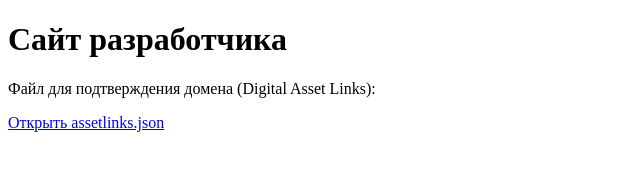
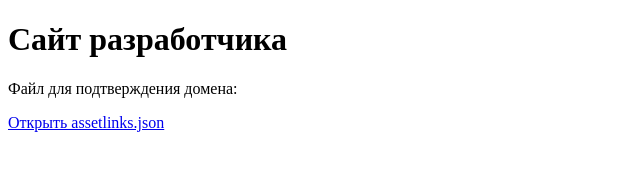
Before and after one commit to Zafar1595/zafar1595.github.io, a plain HTML site: page index.html in a window 1280 px wide. Shown: the whole page, without its empty margins (0-640 px from the left). Drawn offline with Linux system fonts and the light colour scheme.

Commit message:
Update index.html

```diff
--- a/index.html
+++ b/index.html
@@ -6,7 +6,7 @@
 </head>
 <body>
   <h1>Сайт разработчика</h1>
-  <p>Файл для подтверждения домена (Digital Asset Links):</p>
+  <p>Файл для подтверждения домена:</p>
   <a href="/.well-known/assetlinks.json" target="_blank">
     Открыть assetlinks.json
   </a>
```
